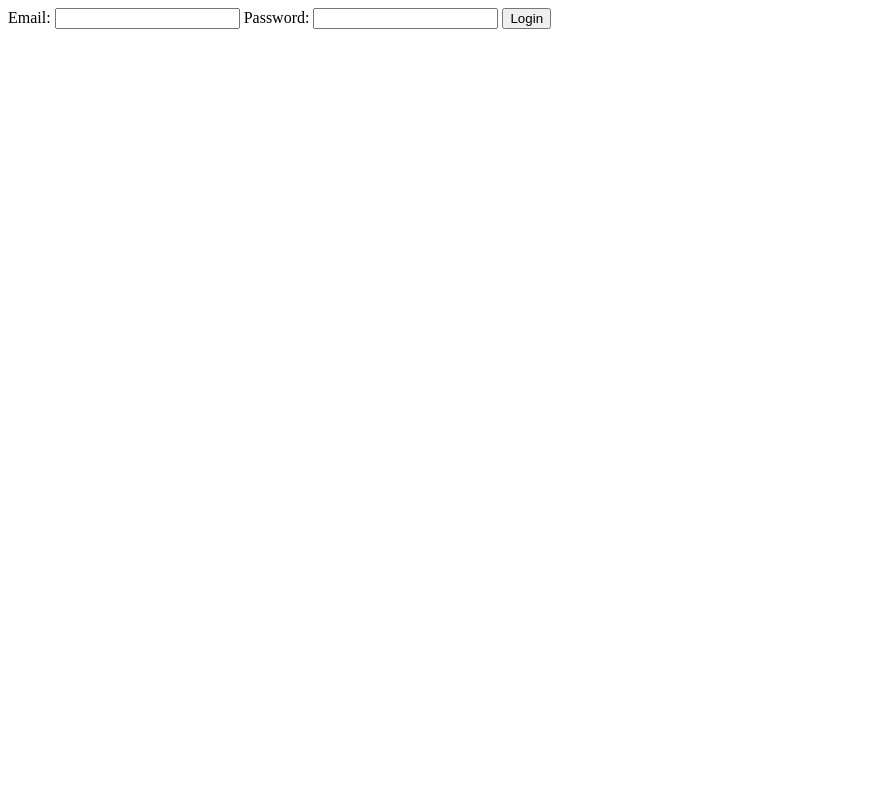
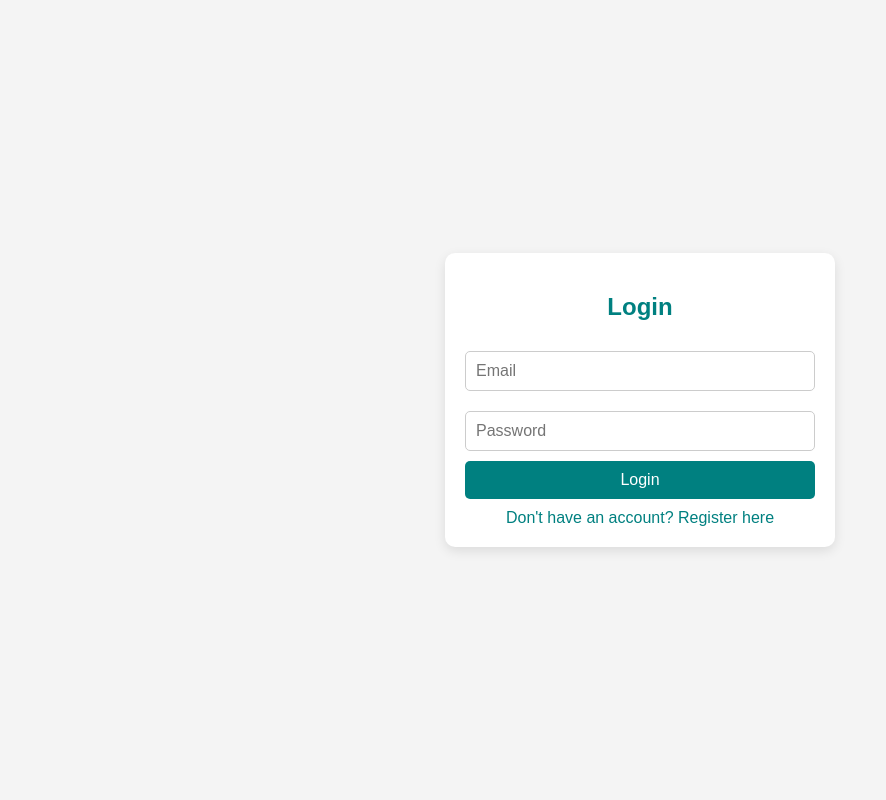
Before and after one commit to KansaraKrish/SPS-website, a PHP site: page /login.php in a window 1280 px wide. Shown: the whole page, without its empty margins (0-886 px from the left). Run offline with PHP 8.4, Linux system fonts and the light colour scheme.

Commit message:
login php

```diff
--- a/login.php
+++ b/login.php
@@ -1,33 +1,117 @@
 <?php
-include 'db.php';
 session_start();
+require 'db.php'; // Make sure to include your database connection file
 
 if ($_SERVER['REQUEST_METHOD'] == 'POST') {
     $email = $_POST['email'];
     $password = $_POST['password'];
 
+    // SQL query to fetch the user data
     $sql = "SELECT * FROM users WHERE email = '$email'";
     $result = $conn->query($sql);
 
     if ($result->num_rows > 0) {
         $row = $result->fetch_assoc();
+        // Verifying the password
         if (password_verify($password, $row['password'])) {
             $_SESSION['user_id'] = $row['id'];
             $_SESSION['role'] = $row['role'];
-            header("Location: product.html");
+            header("Location: product.html"); // Redirect to product page on success
         } else {
-            echo "Invalid password!";
+            $error = "Invalid password!";
         }
     } else {
-        echo "User not found!";
+        $error = "User not found!";
     }
 }
 ?>
 
-<form method="POST" action="login.php">
-    <label>Email:</label>
-    <input type="email" name="email" required>
-    <label>Password:</label>
-    <input type="password" name="password" required>
-    <button type="submit">Login</button>
-</form>
+<!DOCTYPE html>
+<html lang="en">
+<head>
+    <meta charset="UTF-8">
+    <meta name="viewport" content="width=device-width, initial-scale=1.0">
+    <title>Login - Custom Desktop Builder</title>
+    <style>
+        body {
+            background-color: #f4f4f4;
+            font-family: Arial, sans-serif;
+            margin: 0;
+            padding: 0;
+            display: flex;
+            justify-content: center;
+            align-items: center;
+            height: 100vh;
+        }
+        .login-container {
+            width: 350px;
+            background-color: white;
+            padding: 20px;
+            border-radius: 10px;
+            box-shadow: 0px 4px 12px rgba(0, 0, 0, 0.1);
+        }
+        .login-container h2 {
+            text-align: center;
+            margin-bottom: 20px;
+            color: #008080;
+        }
+        .login-container form {
+            display: flex;
+            flex-direction: column;
+        }
+        .login-container input {
+            padding: 10px;
+            margin: 10px 0;
+            border-radius: 5px;
+            border: 1px solid #ccc;
+            font-size: 16px;
+        }
+        .login-container input:focus {
+            border-color: #008080;
+        }
+        .login-container button {
+            background-color: #008080;
+            color: white;
+            padding: 10px;
+            border: none;
+            border-radius: 5px;
+            cursor: pointer;
+            font-size: 16px;
+        }
+        .login-container button:hover {
+            background-color: #006666;
+        }
+        .login-container .error {
+            color: red;
+            font-size: 0.9em;
+            text-align: center;
+        }
+        .login-container a {
+            color: #008080;
+            text-align: center;
+            display: block;
+            margin-top: 10px;
+            text-decoration: none;
+        }
+        .login-container a:hover {
+            text-decoration: underline;
+        }
+    </style>
+</head>
+<body>
+
+<div class="login-container">
+    <h2>Login</h2>
+    <?php if (!empty($error)): ?>
+        <div class="error"><?= $error ?></div>
+    <?php endif; ?>
+    <form method="POST" action="login.php">
+        <input type="email" name="email" placeholder="Email" required>
+        <input type="password" name="password" placeholder="Password" required>
+        <button type="submit">Login</button>
+    </form>
+    <a href="register.php">Don't have an account? Register here</a>
+</div>
+
+</body>
+</html>
```
